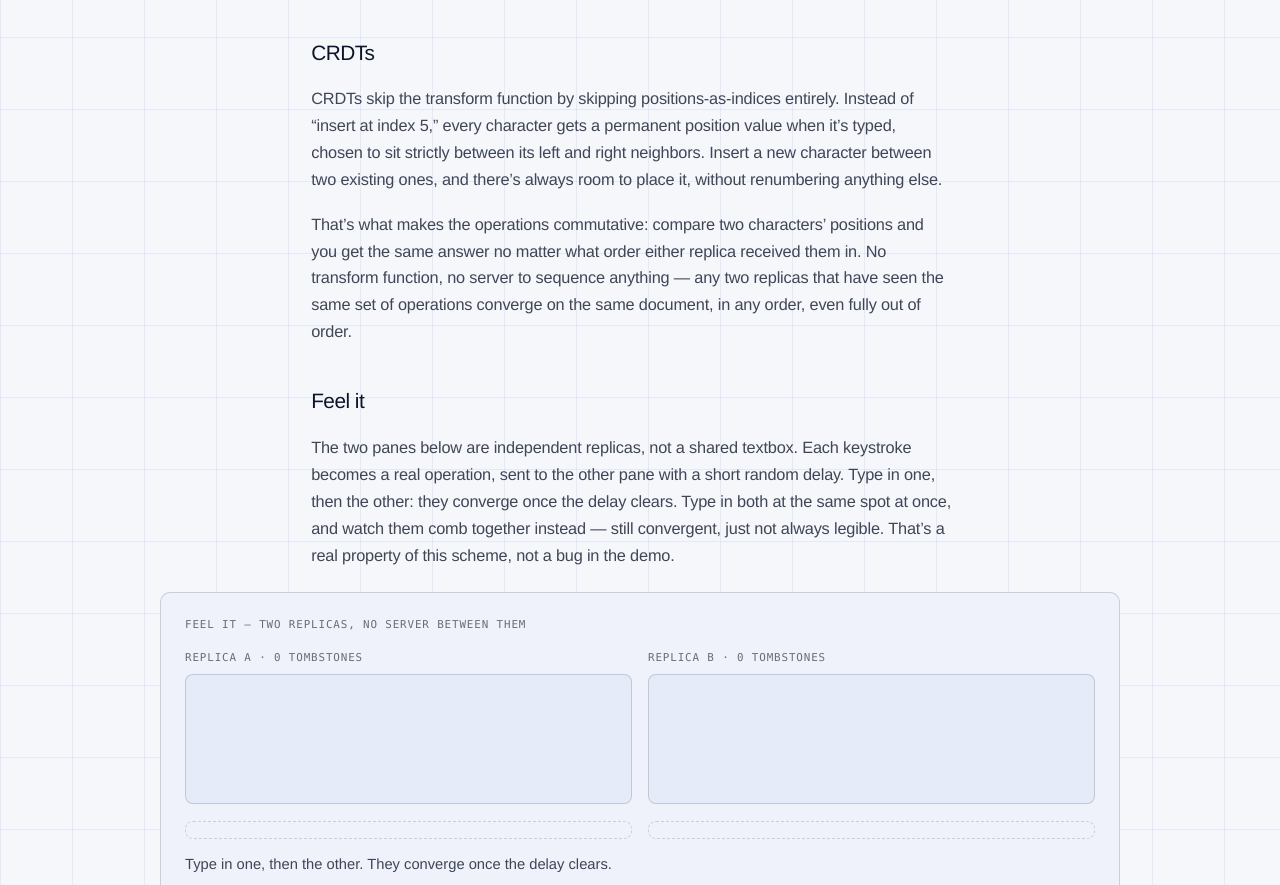
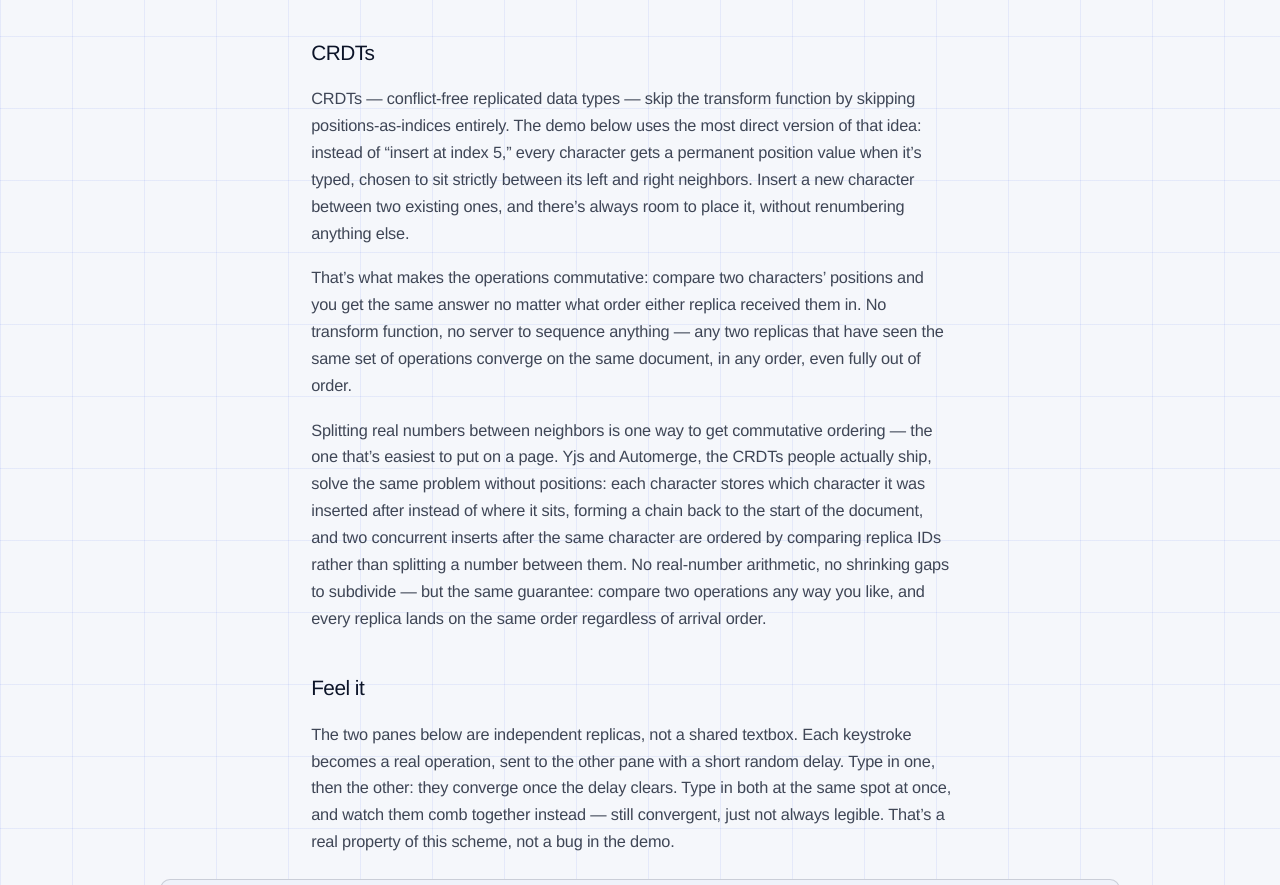
Before and after one commit to kylecho/kylecho.github.io, a plain HTML site: page notes/no-one-has-to-agree/index.html in a window 1280 px wide. Shown: the part 1052-1937 px from the top of the page. Drawn offline with Linux system fonts and the light colour scheme.

Commit message:
Clarify how production CRDTs order text vs the demo's approach
The demo (and essay) use position values between neighbors, but Yjs
and Automerge order by a causal insert-after chain instead. Also
expand the CRDT acronym on first use, matching how HPA/ELU are
handled elsewhere on the site.

```diff
--- a/notes/no-one-has-to-agree/index.html
+++ b/notes/no-one-has-to-agree/index.html
@@ -132,12 +132,14 @@
 
       <h2>CRDTs</h2>
       <p>
-        CRDTs skip the transform function by skipping positions-as-indices
-        entirely. Instead of &ldquo;insert at index 5,&rdquo; every
-        character gets a permanent position value when it&rsquo;s typed,
-        chosen to sit strictly between its left and right neighbors. Insert
-        a new character between two existing ones, and there&rsquo;s always
-        room to place it, without renumbering anything else.
+        CRDTs — conflict-free replicated data types — skip the transform
+        function by skipping positions-as-indices entirely. The demo below
+        uses the most direct version of that idea: instead of &ldquo;insert
+        at index 5,&rdquo; every character gets a permanent position value
+        when it&rsquo;s typed, chosen to sit strictly between its left and
+        right neighbors. Insert a new character between two existing ones,
+        and there&rsquo;s always room to place it, without renumbering
+        anything else.
       </p>
       <p>
         That&rsquo;s what makes the operations commutative: compare two
@@ -146,6 +148,19 @@
         no server to sequence anything — any two replicas that have seen the
         same set of operations converge on the same document, in any order,
         even fully out of order.
+      </p>
+      <p>
+        Splitting real numbers between neighbors is one way to get
+        commutative ordering — the one that&rsquo;s easiest to put on a
+        page. Yjs and Automerge, the CRDTs people actually ship, solve the
+        same problem without positions: each character stores which
+        character it was inserted after instead of where it sits, forming a
+        chain back to the start of the document, and two concurrent inserts
+        after the same character are ordered by comparing replica IDs
+        rather than splitting a number between them. No real-number
+        arithmetic, no shrinking gaps to subdivide — but the same
+        guarantee: compare two operations any way you like, and every
+        replica lands on the same order regardless of arrival order.
       </p>
 
       <h2>Feel it</h2>
```
